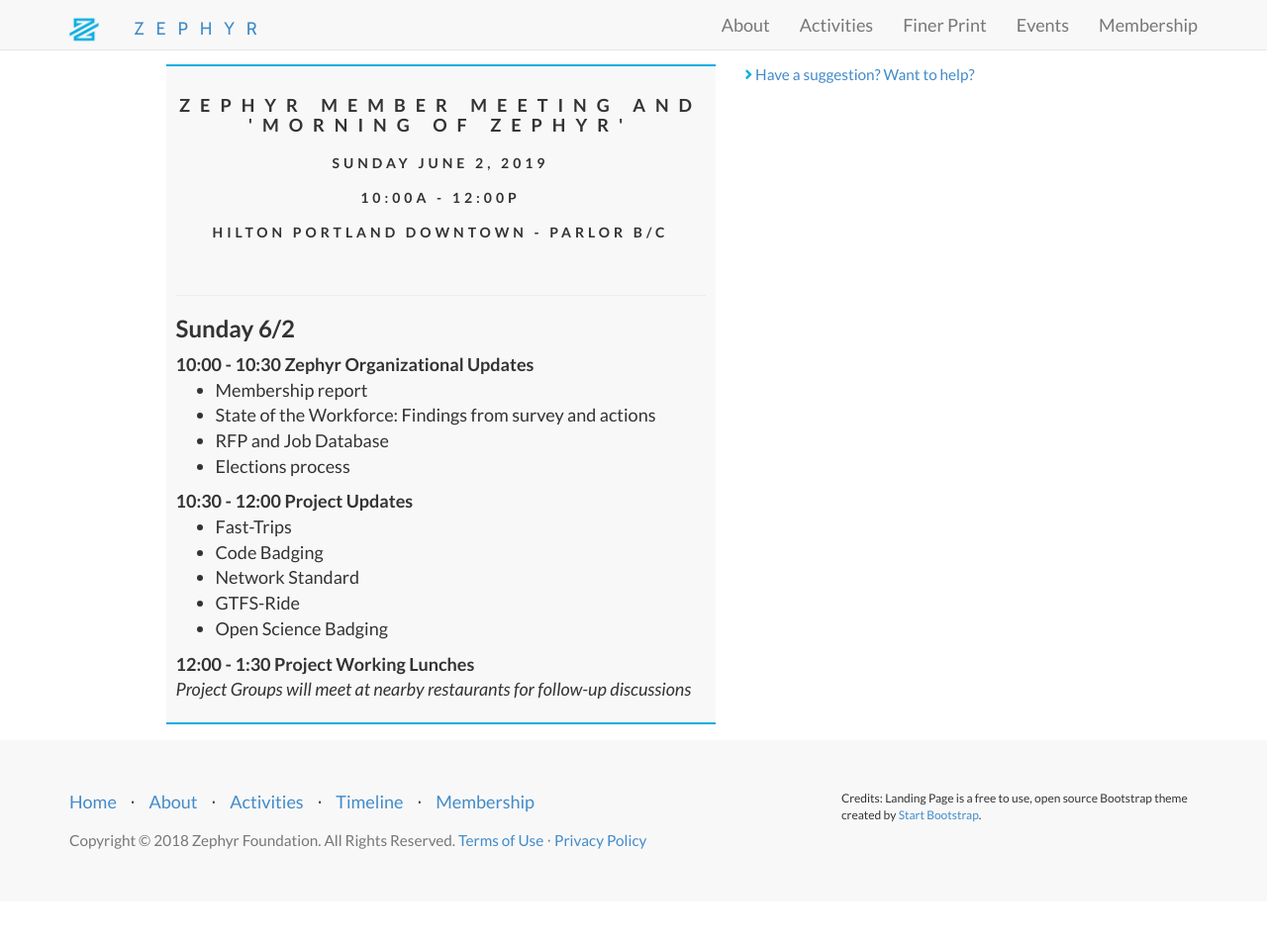
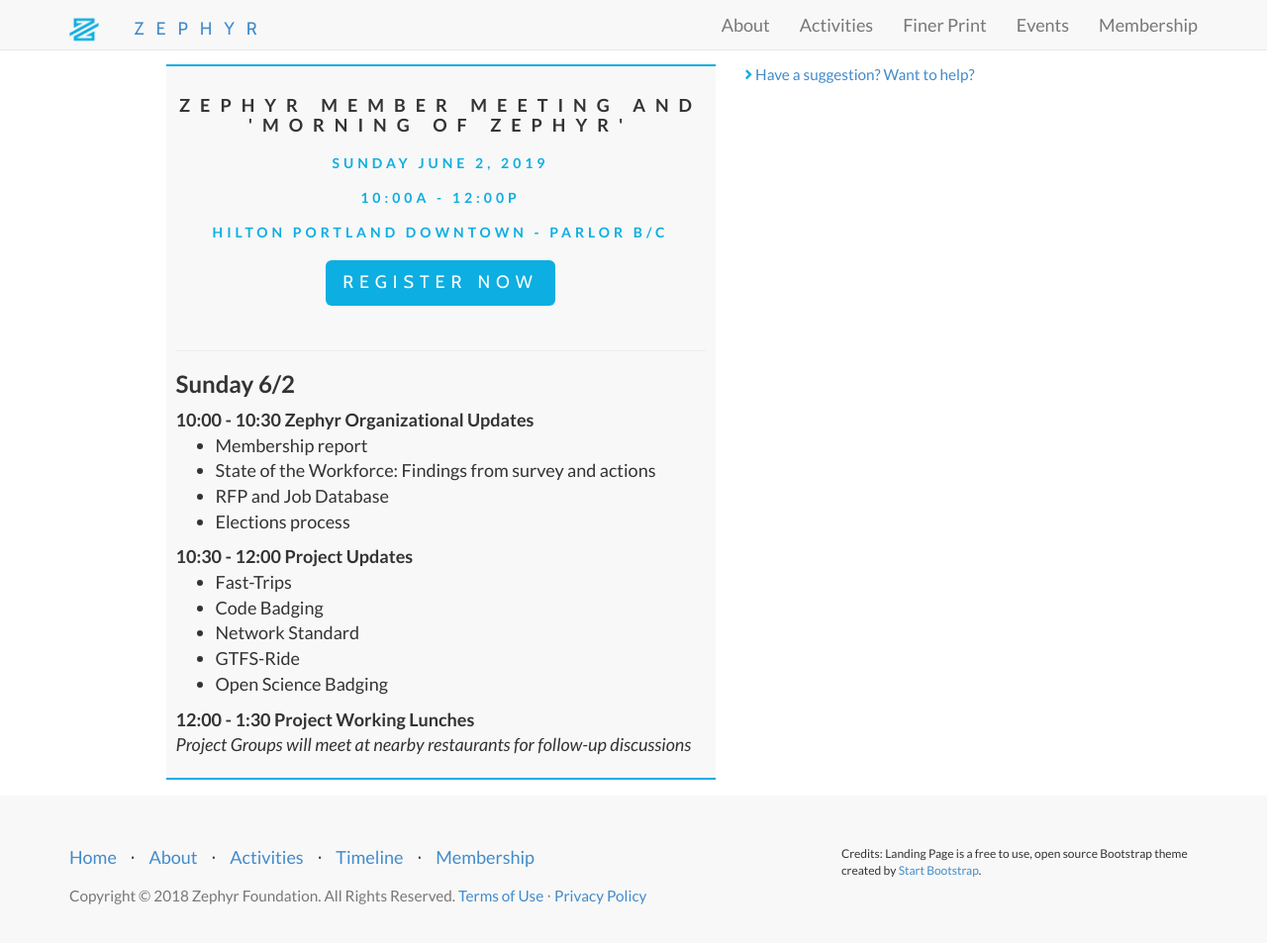
Before and after one commit to ZephyrTransport/zephyr-website, a Jekyll site: the page built from _events/2019-jun-member-mtg.md, in a window 1280 px wide and 966 px high. Shown: the top 953 px of the window at 99% size. Built offline with Jekyll 4.4.1, drawn with Linux system fonts in a browser that asks for light colours; nearby versions of some CDN libraries.

Commit message:
Add member mtg registration

```diff
--- a/_events/2019-jun-member-mtg.md
+++ b/_events/2019-jun-member-mtg.md
@@ -7,6 +7,7 @@
 day: Sunday June 2, 2019
 time: 10:00a - 12:00p
 place: Hilton Portland Downtown - Parlor B/C
+registration: https://www.eventbrite.com/e/2019-zephyr-summer-member-meeting-tickets-61667117007
 additional-msg: <a href='mailto://info@zephyrtransport.org'>Have a suggestion? Want to help?</a>
 summary: "<br/>
 <hr/>
--- a/_includes/header.html
+++ b/_includes/header.html
@@ -14,11 +14,11 @@
             <h4>Announcements</h4>
             		 <p>
                             &nbsp;<i class="fa fa-angle-right" style="color:#{{ site.highlight-text }}"  aria-hidden="true"></i>
-                            <a href="{{ site.baseurl }}/events/2019-TRBAM" style="color:#{{ site.highlight-text }}">Get a TRB AM Reception Recap</a>
+                            <a href="{{ site.baseurl }}/events/2019-jun-member-mtg" style="color:#{{ site.highlight-text }}">June 2nd Member Meeting - Register Now!</a>
                       </p>
                       <p>
                             &nbsp<i class="fa fa-angle-right" style="color:#{{ site.highlight-text }}"  aria-hidden="true"></i>
-                            <a href="{{ site.baseurl }}/501c3" style="color:#{{ site.highlight-text }}">Zephyr achieves 501c3 status!</a>
+                            <a href="{{ site.baseurl }}/501c3" style="color:#{{ site.highlight-text }}">Zephyr achieves 501c3 status</a>
                       </p>
 					  <p>
                             &nbsp<i class="fa fa-angle-right" style="color:#{{ site.highlight-text }}"  aria-hidden="true"></i>
--- a/_layouts/event.html
+++ b/_layouts/event.html
@@ -7,11 +7,15 @@
         <div class="row">
             <div class="col-sm-6 col-md-offset-1">
             <div class="event">
+              <div class="event-header">
                 <h1 class='event-title'>{{ page.title }}</h1>
                 <h2 class='event-date'>{{ page.day }}</h2>
                 <h2 class='event-date'>{{ page.time }}</h2>
                 <h2 class='event-place'>{{ page.place }}</h2>
-                <p> {{ page.summary }}
+                {% if page.registration %}<a href={{ page.registration }}><button type="button" class="btn btn-lg btn-z">Register Now</button></a>{% endif %}
+              </div>
+              <p> {{ page.summary }}
+
             </div>
             </div>
             <div class="col-sm-4">
--- a/css/landing-page.css
+++ b/css/landing-page.css
@@ -52,25 +52,37 @@
     font-color: #f8f8f8;
 }
 
+.btn-z {
+    font-family: 'Cabin', sans-serif;
+	text-transform: uppercase;
+	text-align: center;
+	color: white;
+	background: #0daee1;
+	letter-spacing: 6px;
+	margin-top: 10px;
+}
+
 .zephyr {
 	font-family: 'Cabin', sans-serif;
 	text-transform: uppercase;
 	letter-spacing: 12px;
 }
 
+.event-header {
+    text-align: center;
+}
+
 .event-title {
 	text-transform: uppercase;
 	font-size: 18px;
-	text-align: center;
 	letter-spacing: 10px;
 }
 
 .event-date {
 	text-transform: uppercase;
 	font-size: 14px;
-	text-align: center;
 	letter-spacing: 4px;
-	font-color: #f2f2f2;
+	color: #0daee1;
 }
 
 .event-place {
@@ -78,7 +90,7 @@
 	font-size: 14px;
 	text-align: center;
 	letter-spacing: 4px;
-	font-color: #f8f8f8;
+	color: #0daee1;
 }
 
 .event {
```
